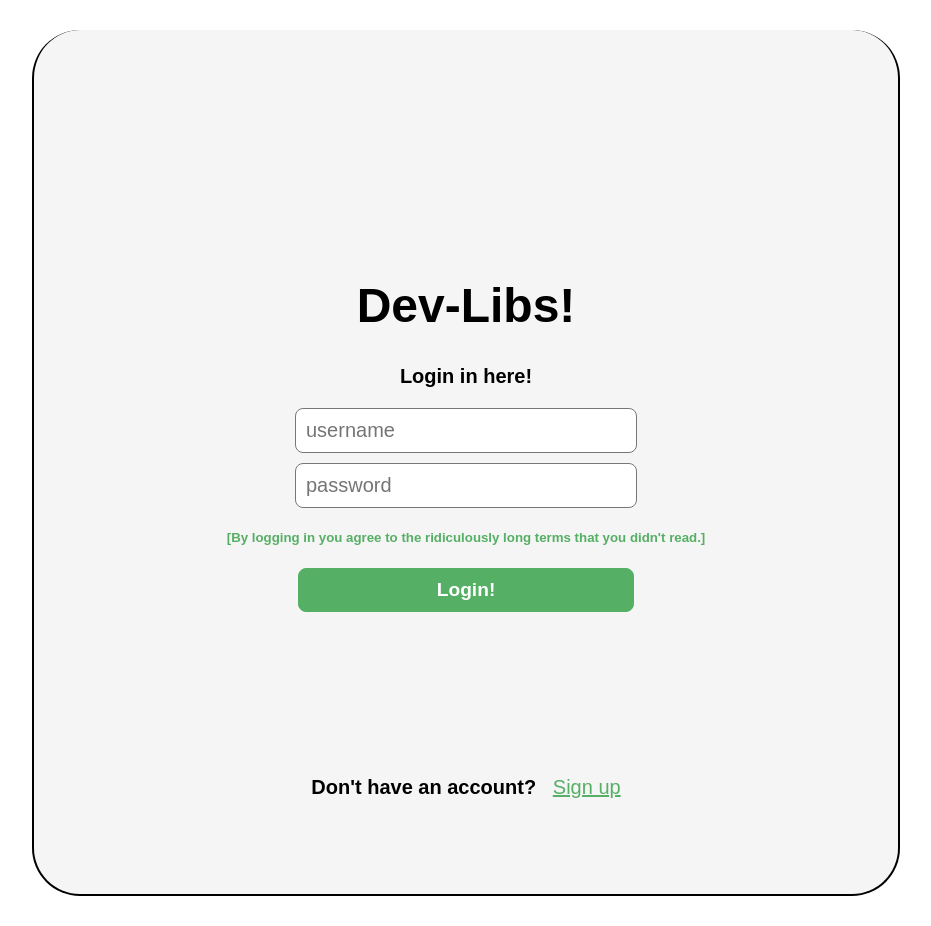
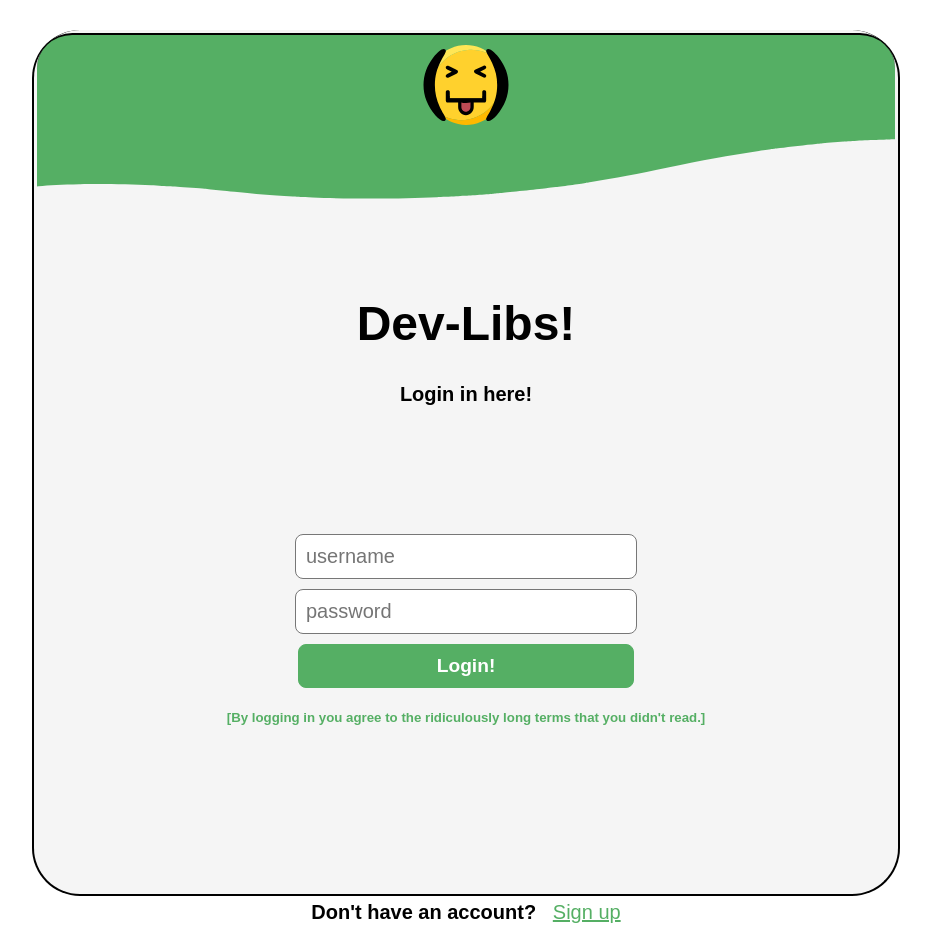
Before and after one commit to bw-dev-libs/Front-End, a React (Create React App) app in the folder dev-libs/: page /login in a window 1280 px wide. Shown: the whole page, without its empty margins (174-1105 px from the left). Built offline with nearby package versions, Linux system fonts and the light colour scheme.

Commit message:
Styling changes made

```diff
--- a/dev-libs/src/components/Login.js
+++ b/dev-libs/src/components/Login.js
@@ -5,6 +5,8 @@ import axios from 'axios';
 import styled from "styled-components";
 
 import logo from "../icon.svg";
+import Navigation from './Navigation'
+// import Navigation from "./Navigationlite";
 
 const StyledLogin = styled.div`
   /* background: #f5f5f5; */
@@ -13,18 +15,7 @@ const StyledLogin = styled.div`
   max-width: 500px;
   width: 100%;
   margin: 0 auto;
-  .header{
-    /* width: 100%; */
-    /* background:green; */
-  }
-  img {
-    max-width: 100px;
-    /* border: 1rem solid red; */
-    position: relative;
-    top: -210px;
-    margin-top: 0rem;
-    margin-bottom: 5rem;
-  }
+
 
   h1{
     font-size: 3rem;
@@ -45,7 +36,7 @@ const StyledLogin = styled.div`
     font-weight:bold;
     border-radius: 0.5rem;
     width:21rem;
-    margin-bottom:9rem;
+    /* margin-bottom:9rem; */
     &:hover {
       cursor: pointer;
       background-color: white;
@@ -69,9 +60,13 @@ const StyledLogin = styled.div`
     color: #55af64;
     font-weight:normal;
   }
+  &.top-paragraph{
+    margin-bottom:8rem;
+  }
   }
   h5{
     color: #55af64;
+    margin-bottom:11rem;
   }
 `;
 
@@ -107,14 +102,12 @@ class Login extends React.Component {
     render() {
   return (
     <StyledLogin>
-      <div className="header">
-                <img src={logo} alt="logo" />
-              </div>
+   <Navigation/>
 
 
     <form onSubmit={this.handleSubmit}>
       <h1>Dev-Libs!</h1>
-      <p>Login in here!</p>
+      <p className="top-paragraph">Login in here!</p>
 
       {/* <linearGradient
 
@@ -150,8 +143,9 @@ class Login extends React.Component {
       value={this.state.credentials.password}
       onChange={this.handleChange}
       placeholder="password"
-      /><h5>[By logging in you agree to the ridiculously long terms that you didn't read.]</h5>
+      />
       <button>Login!</button>
+      <h5>[By logging in you agree to the ridiculously long terms that you didn't read.]</h5>
       <p>
                 Don't have an account?&nbsp;&nbsp;&nbsp;
                 <span>
```
